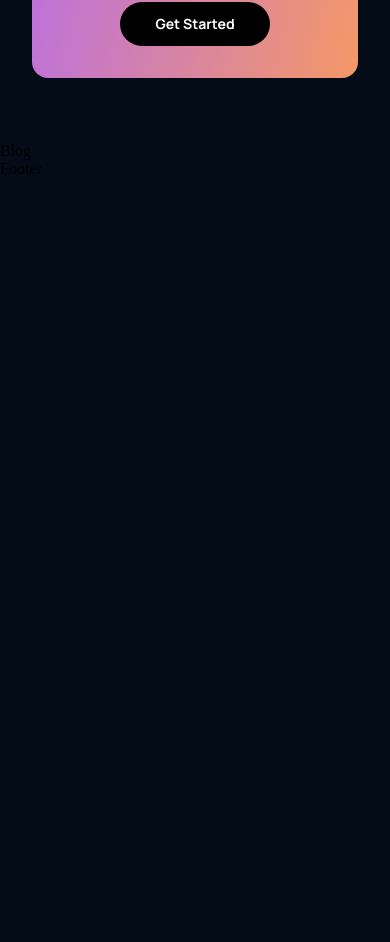
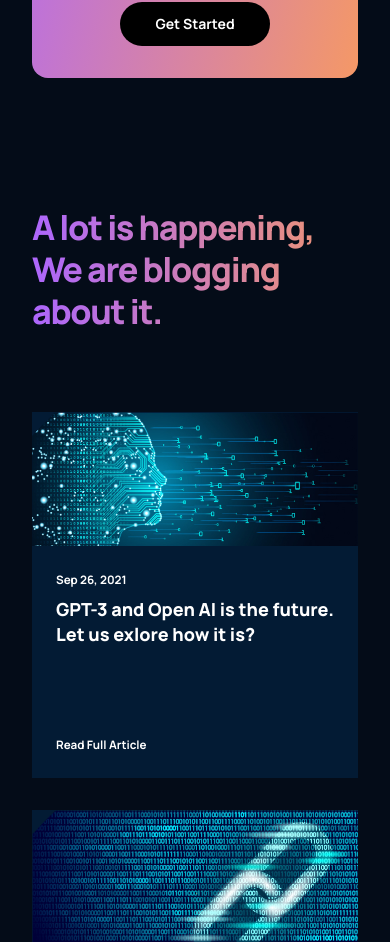
Before and after one commit to MustafaBasar471/React_GPT3, a React (Create React App) app: page / in a window 390 px wide. Shown: the part 4584-5526 px from the top of the page. Before the commit the page ends 4762 px from the top, so only its background shows below. Built offline with nearby package versions, Linux system fonts and the light colour scheme.

Commit message:
Blog Complated

```diff
--- a/src/components/article/article.css
+++ b/src/components/article/article.css
@@ -0,0 +1,58 @@
+.gpt3__blog-container_article {
+    width: 100%;
+    height: 100%;
+
+    display: flex;
+    flex-direction: column;
+    background: var(--color-footer);
+}
+
+.gpt3__blog-container_article-image {
+    width: 100%;
+    height: 100%;
+    background: var(--color-footer);
+}
+
+.gpt3__blog-container_article-image img {
+    width: 100%;
+    height: 100%;
+}
+
+.gpt3__blog-container_article-content {
+    display: flex;
+    flex-direction: column;
+    justify-content: space-between;
+
+    padding: 1rem 1.5rem;
+    height: 100%;
+}
+
+.gpt3__blog-container_article-content p {
+    font-family: var(--font-family);
+    font-weight: 700;
+    font-size: 11.649px;
+    line-height: 35px;
+    color: #FFFFFF;
+}
+
+.gpt3__blog-container_article-content h3 {
+    font-family: var(--font-family);
+    font-weight: 800;
+    font-size: 25.11px;
+    line-height: 30px;
+    color: #FFFFFF;
+
+    margin-bottom: 5rem;
+    cursor: pointer;
+}
+
+.gpt3__blog-container_article-content p:last-child {
+    cursor: pointer;
+}
+
+@media screen and (max-width: 550px) {
+    .gpt3__blog-container_article-content h3 {
+        font-size: 18px;
+        line-height: 25px;
+    }
+}
--- a/src/components/article/article.jsx
+++ b/src/components/article/article.jsx
@@ -1,9 +1,20 @@
 import React from 'react';
 import './article.css'
 
-const Article = () => {
+const Article = ({ imgUrl, date, title }) => {
   return (
-    <div>article</div>
+    <div className='gpt3__blog-container_article'>
+      <div className='gpt3__blog-container_article-image'>
+        <img src={imgUrl} alt="blog_image" />
+      </div>
+      <div className='gpt3__blog-container_article-content'>
+        <div>
+          <p>{date}</p>
+          <h3>{title}</h3>
+        </div>
+        <p>Read Full Article</p>
+      </div>
+    </div>
   )
 }
 
--- a/src/containers/blog/Blog.jsx
+++ b/src/containers/blog/Blog.jsx
@@ -1,9 +1,26 @@
 import React from 'react';
+import { Article } from "../../components"
+import { blog01, blog02, blog03, blog04, blog05 } from "./imports"
 import './blog.css'
 
 const Blog = () => {
   return (
-    <div>Blog</div>
+    <div className='gpt3__blog section__padding' id='blog'>
+      <div className='gpt3__blog-heading'>
+        <h1 className='gradient__text'>A lot is happening, We are blogging about it.</h1>
+      </div>
+      <div className='gpt3__blog-container'>
+        <div className='gpt3__blog-container_groupA'>
+          <Article imgUrl={blog01} date="Sep 26, 2021" title="GPT-3 and Open  AI is the future. Let us exlore how it is?"/>
+        </div>
+        <div className='gpt3__blog-container_groupB'>
+          <Article imgUrl={blog02} date="Sep 26, 2021" title="GPT-3 and Open  AI is the future. Let us exlore how it is?"/>
+          <Article imgUrl={blog03} date="Sep 26, 2021" title="GPT-3 and Open  AI is the future. Let us exlore how it is?"/>
+          <Article imgUrl={blog04} date="Sep 26, 2021" title="GPT-3 and Open  AI is the future. Let us exlore how it is?"/>
+          <Article imgUrl={blog05} date="Sep 26, 2021" title="GPT-3 and Open  AI is the future. Let us exlore how it is?"/>
+        </div>
+      </div>
+    </div>
   )
 }
 
--- a/src/containers/blog/blog.css
+++ b/src/containers/blog/blog.css
@@ -0,0 +1,78 @@
+.gpt3__blog {
+    display: flex;
+    flex-direction: column;
+}
+
+.gpt3__blog-heading {
+    width: 100%;
+    text-align: left;
+
+    margin-bottom: 5rem;
+}
+
+.gpt3__blog-heading h1 {
+    font-family: var(--font-family);
+    font-weight: 800;
+    font-size: 62px;
+    line-height: 75px;
+    letter-spacing: -0.04em;
+}
+
+.gpt3__blog-container {
+    display: flex;
+    flex-direction: row;
+}
+
+.gpt3__blog-container_groupA {
+    flex: 0.75;
+    margin-right: 2rem;
+}
+
+.gpt3__blog-container_groupB {
+    flex: 1;
+
+    display: grid;
+    grid-template-columns: repeat(2, 1fr);
+    grid-gap: 2rem;
+}
+
+@media screen and (max-width: 990px) {
+    .gpt3__blog-container {
+        flex-direction: column-reverse;
+    }
+
+    .gpt3__blog-container_groupA {
+        margin: 2rem 0;
+    }
+
+    .gpt3__blog-container_groupA .gpt3__blog-container_article {
+        width: 48%;
+    }
+
+    .gpt3__blog-container_groupA .gpt3__blog-container_article-image {
+        height: 250px;
+    }
+
+}
+
+@media screen and (max-width: 700px) {
+    .gpt3__blog-container_groupB {
+        grid-template-columns: repeat(1, 1fr);
+    }
+
+    .gpt3__blog-container_groupA .gpt3__blog-container_article {
+        width: 100%;
+    }
+
+    .gpt3__blog-heading h1 {
+        font-size: 46px;
+        line-height: 52px;
+    }
+}
+
+@media screen and (max-width: 550px) {
+    .gpt3__blog-heading h1 {
+        font-size: 34px;
+        line-height: 42px;
+    }
+}
--- /dev/null
+++ b/src/containers/blog/imports.js
@@ -0,0 +1,13 @@
+import blog01 from "../../assets/blog01.png"
+import blog02 from "../../assets/blog02.png"
+import blog03 from "../../assets/blog03.png"
+import blog04 from "../../assets/blog04.png"
+import blog05 from "../../assets/blog05.png"
+
+export {
+    blog01,
+    blog02,
+    blog03,
+    blog04,
+    blog05
+}
```
